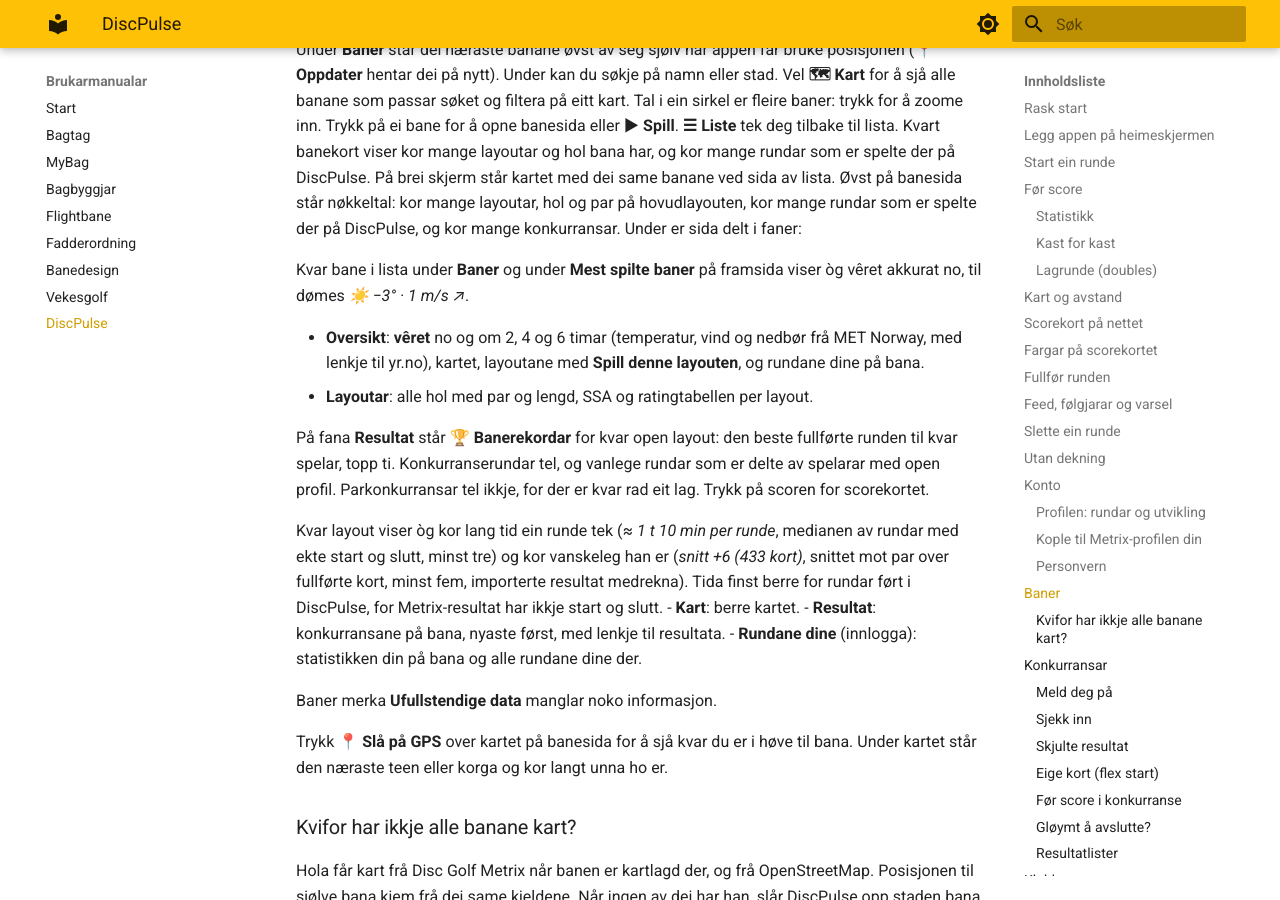
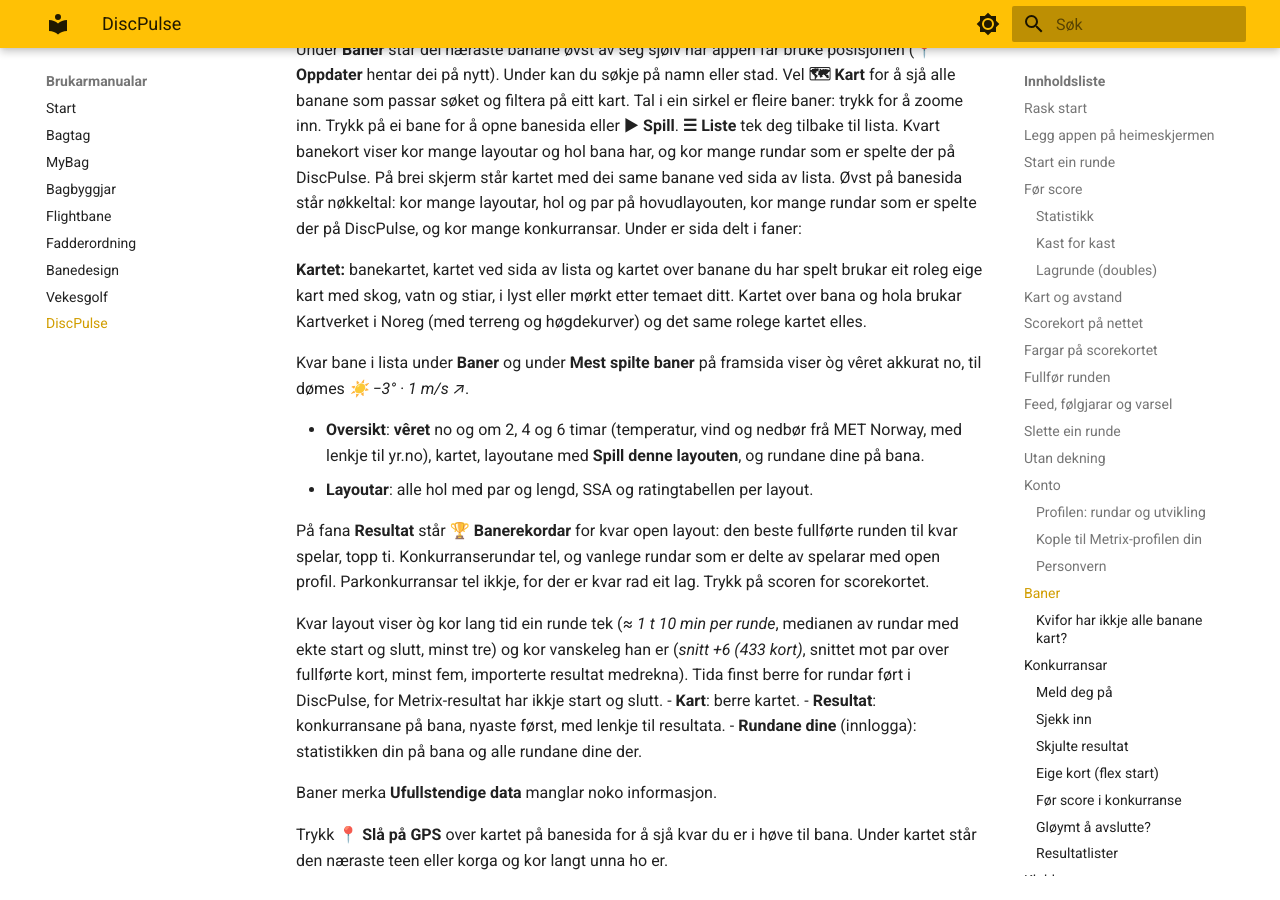
Before and after one commit to hanses89/manuals, an MkDocs documentation site: the page built from docs/discpulse.md, in a window 1280 px wide and 900 px high, scrolled down 11936 px. Built offline with MkDocs 1.6.1 and Material for MkDocs 9.7.7, drawn with Linux system fonts in a browser that asks for light colours.

Commit message:
manual: sync from discpulse.app @ 94385ba5c3c87f9dfbb637bd487fc51cadb96ff8

```diff
--- a/docs/discpulse.md
+++ b/docs/discpulse.md
@@ -480,6 +480,10 @@ der på DiscPulse. På brei skjerm står kartet med dei same banane ved sida av
 Øvst på banesida står nøkkeltal: kor mange layoutar, hol og par på hovudlayouten, kor mange
 rundar som er spelte der på DiscPulse, og kor mange konkurransar. Under er sida delt i faner:
 
+**Kartet:** banekartet, kartet ved sida av lista og kartet over banane du har spelt brukar eit
+roleg eige kart med skog, vatn og stiar, i lyst eller mørkt etter temaet ditt. Kartet over bana og
+hola brukar Kartverket i Noreg (med terreng og høgdekurver) og det same rolege kartet elles.
+
 Kvar bane i lista under **Baner** og under **Mest spilte baner** på framsida viser òg vêret akkurat
 no, til dømes *☀️ −3° · 1 m/s ↗*.
 
```
